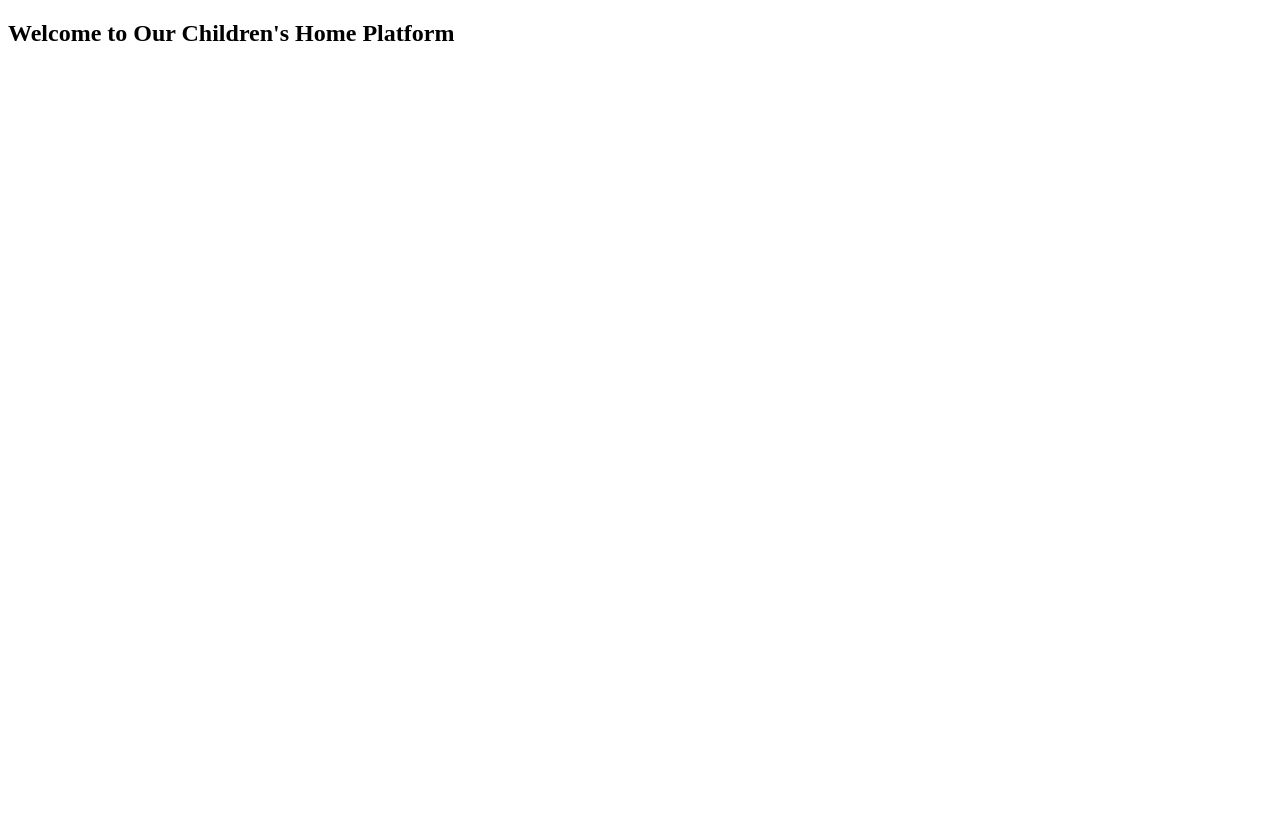
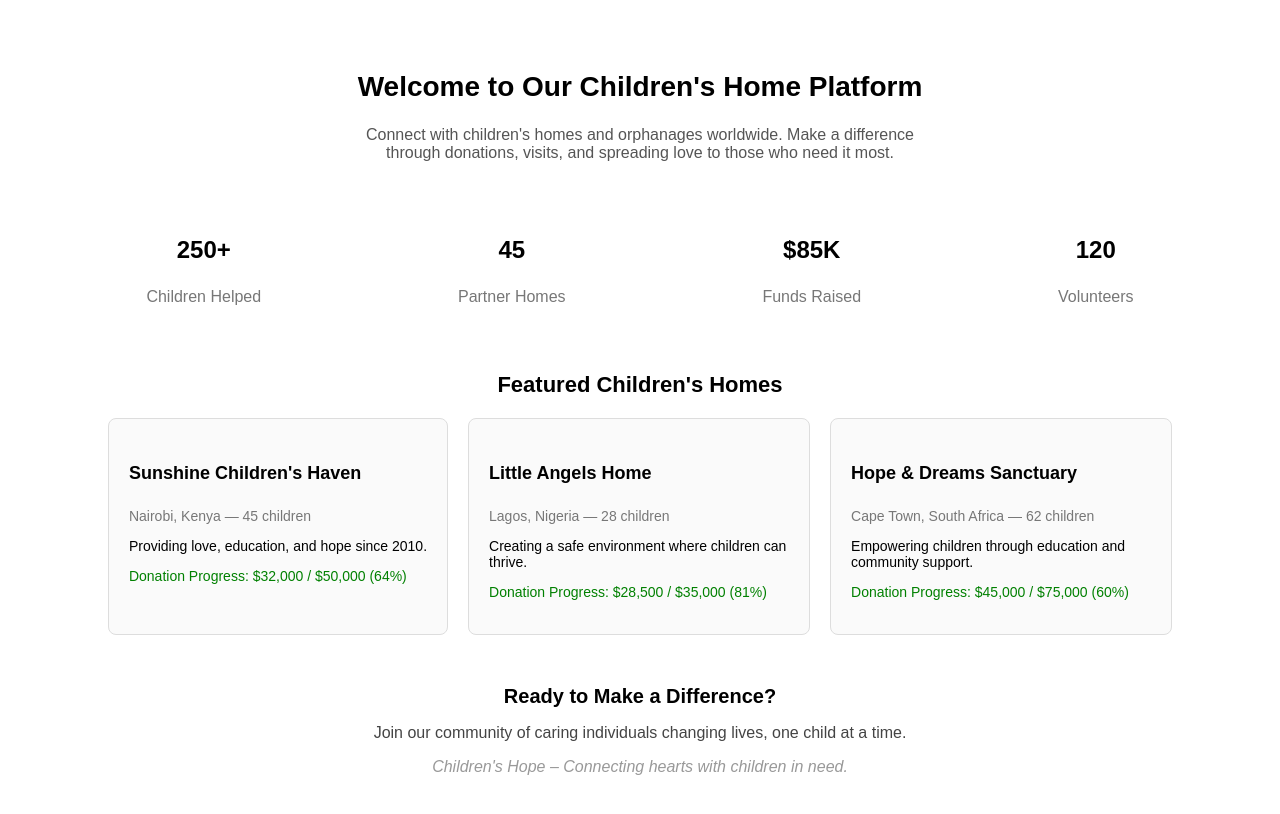
Before and after one commit to Johnkamau106/phase-5-project, a React (Vite) app in the folder frontend/: page / in a window 1280 px wide. Shown: the top 814 px of the page. Built offline with nearby package versions, Linux system fonts and the light colour scheme.

Commit message:
feat: create HomePage component with styled layout and content sections

```diff
--- a/frontend/src/pages/home/HomePage.css
+++ b/frontend/src/pages/home/HomePage.css
@@ -0,0 +1,109 @@
+.homepage {
+    padding: 40px;
+    font-family: Arial, sans-serif;
+  }
+
+  .intro {
+    text-align: center;
+    margin-bottom: 30px;
+  }
+
+  .title {
+    font-size: 28px;
+    font-weight: bold;
+  }
+
+  .subtitle {
+    max-width: 600px;
+    margin: 10px auto;
+    color: #555;
+  }
+
+  .stats {
+    display: flex;
+    justify-content: space-around;
+    margin: 40px 0;
+    flex-wrap: wrap;
+  }
+
+  .stat {
+    text-align: center;
+    margin: 10px;
+  }
+
+  .number {
+    font-size: 24px;
+    font-weight: bold;
+  }
+
+  .label {
+    color: #777;
+  }
+
+  .homes {
+    margin: 40px 0;
+  }
+
+  .section-title {
+    text-align: center;
+    font-size: 22px;
+    font-weight: bold;
+    margin-bottom: 20px;
+  }
+
+  .home-list {
+    display: flex;
+    gap: 20px;
+    flex-wrap: wrap;
+    justify-content: center;
+  }
+
+  .home-card {
+    border: 1px solid #ddd;
+    border-radius: 8px;
+    padding: 20px;
+    max-width: 300px;
+    background-color: #fafafa;
+  }
+
+  .home-name {
+    font-weight: bold;
+    font-size: 18px;
+  }
+
+  .location {
+    font-size: 14px;
+    color: #777;
+    margin-bottom: 10px;
+  }
+
+  .description {
+    font-size: 14px;
+    margin-bottom: 10px;
+  }
+
+  .progress {
+    font-size: 14px;
+    color: green;
+  }
+
+  .cta {
+    text-align: center;
+    margin-top: 50px;
+  }
+
+  .cta-title {
+    font-size: 20px;
+    font-weight: bold;
+    margin-bottom: 10px;
+  }
+
+  .cta-text {
+    margin-bottom: 10px;
+    color: #444;
+  }
+
+  .tagline {
+    font-style: italic;
+    color: #999;
+  }
--- a/frontend/src/pages/home/HomePage.jsx
+++ b/frontend/src/pages/home/HomePage.jsx
@@ -1,9 +1,64 @@
 import React from 'react';
+import './HomePage.css';
 
 const HomePage = () => {
   return (
-    <div className="p-6">
-      <h2 className="text-2xl font-semibold">Welcome to Our Children's Home Platform</h2>
+    <div className="homepage">
+      <section className="intro">
+        <h2 className="title">Welcome to Our Children's Home Platform</h2>
+        <p className="subtitle">
+          Connect with children's homes and orphanages worldwide. Make a difference through donations, visits, and spreading love to those who need it most.
+        </p>
+      </section>
+
+      <section className="stats">
+        <div className="stat">
+          <p className="number">250+</p>
+          <p className="label">Children Helped</p>
+        </div>
+        <div className="stat">
+          <p className="number">45</p>
+          <p className="label">Partner Homes</p>
+        </div>
+        <div className="stat">
+          <p className="number">$85K</p>
+          <p className="label">Funds Raised</p>
+        </div>
+        <div className="stat">
+          <p className="number">120</p>
+          <p className="label">Volunteers</p>
+        </div>
+      </section>
+
+      <section className="homes">
+        <h3 className="section-title">Featured Children's Homes</h3>
+        <div className="home-list">
+          <div className="home-card">
+            <h4 className="home-name">Sunshine Children's Haven</h4>
+            <p className="location">Nairobi, Kenya — 45 children</p>
+            <p className="description">Providing love, education, and hope since 2010.</p>
+            <p className="progress">Donation Progress: $32,000 / $50,000 (64%)</p>
+          </div>
+          <div className="home-card">
+            <h4 className="home-name">Little Angels Home</h4>
+            <p className="location">Lagos, Nigeria — 28 children</p>
+            <p className="description">Creating a safe environment where children can thrive.</p>
+            <p className="progress">Donation Progress: $28,500 / $35,000 (81%)</p>
+          </div>
+          <div className="home-card">
+            <h4 className="home-name">Hope & Dreams Sanctuary</h4>
+            <p className="location">Cape Town, South Africa — 62 children</p>
+            <p className="description">Empowering children through education and community support.</p>
+            <p className="progress">Donation Progress: $45,000 / $75,000 (60%)</p>
+          </div>
+        </div>
+      </section>
+
+      <section className="cta">
+        <h3 className="cta-title">Ready to Make a Difference?</h3>
+        <p className="cta-text">Join our community of caring individuals changing lives, one child at a time.</p>
+        <p className="tagline">Children's Hope – Connecting hearts with children in need.</p>
+      </section>
     </div>
   );
 };
```
